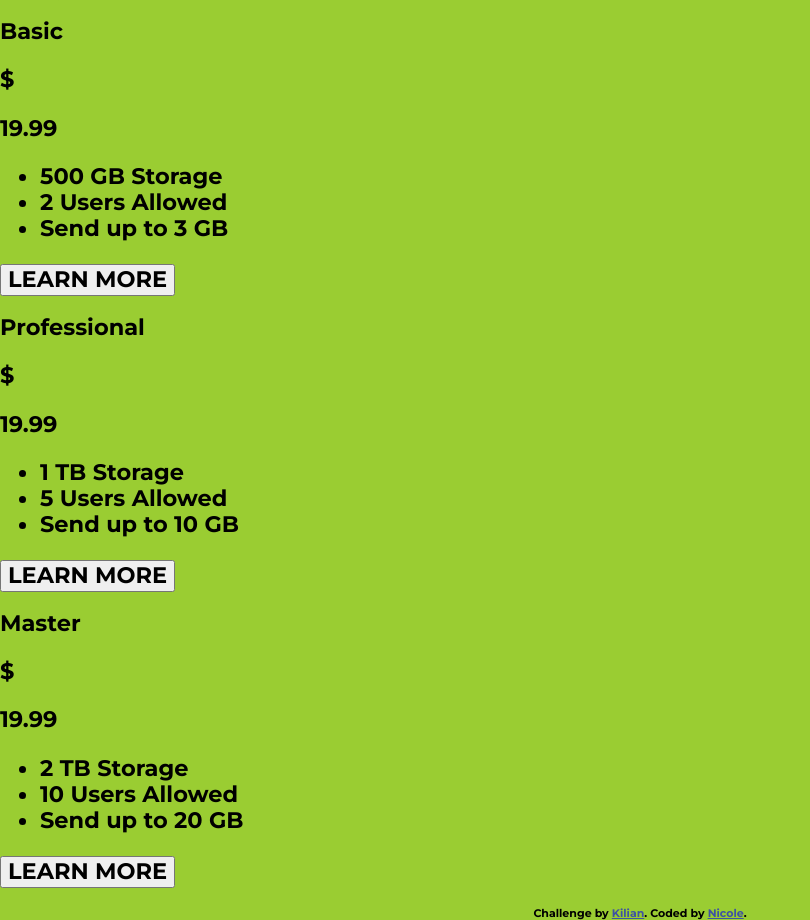
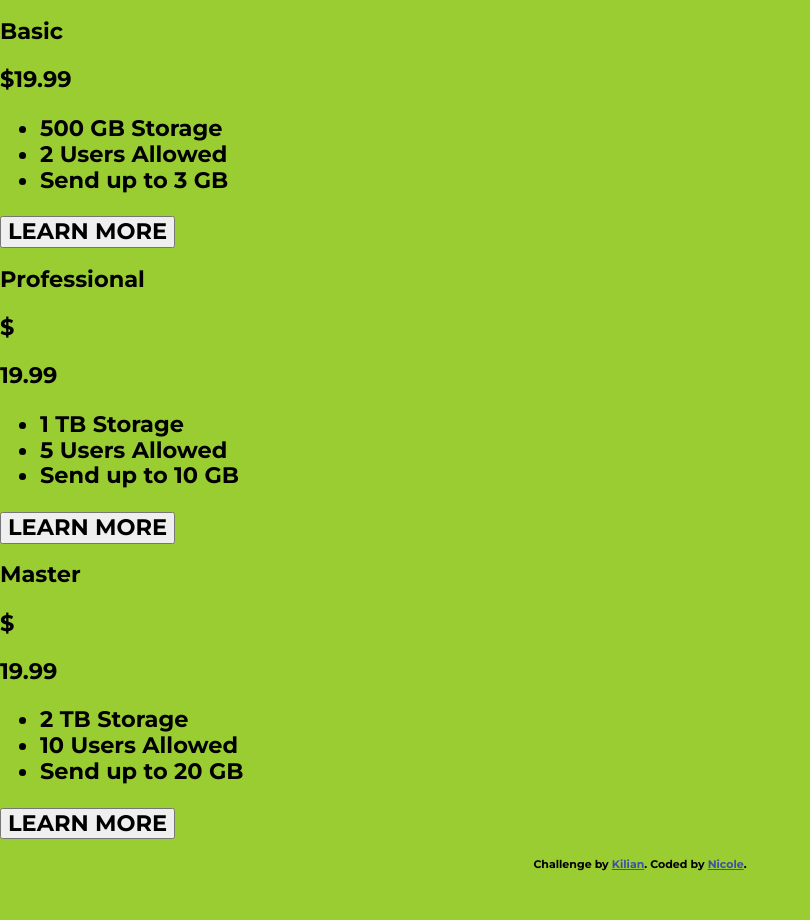
Before and after one commit to nifrischknecht/WebDev_Projects, a PHP site: page / in a window 1280 px wide. Shown: the part 156-1076 px from the top of the page, without its empty margins (0-810 px from the left). After the commit the page ends 1027 px from the top, so only its background shows below. Run offline with PHP 8.4, Linux system fonts and the light colour scheme; style sheets or scripts are compiled from the project's sources.

Commit message:
Aktualisieren von index.php

```diff
--- a/projekt_pricing/index.php
+++ b/projekt_pricing/index.php
@@ -28,10 +28,10 @@
     </header>
 
     <main>
-        <div class="offer">
-            <div class="offer__basic"> <!-- Hier startet das Angebot «Basic» -->
+        <div class="pricing__offers"> <!-- Hier starten alle Angebote (Offers) -->
+            <div class="offer"> <!-- Hier startet das Angebot «Basic» -->
                 <h2 class="offer__title">Basic<h2>
-                <p class="offer__dollar">&dollar;<p class="offer__price">19.99</p>
+                <p class="offer__dollar">&dollar;<span class="offer__price">19.99</span>
                 <ul class="offer__services">
                     <li>500 GB Storage</li>
                     <li>2 Users Allowed</li>
@@ -40,7 +40,7 @@
                 <button class="offer_btn">LEARN MORE</button>
             </div>
 
-            <div class="offer__professional--negative"> <!-- Hier startet das Angebot «Professional» -->
+            <div class="offer--negative"> <!-- Hier startet das Angebot «Professional» -->
                 <h2 class="offer__title--negative">Professional<h2>
                 <p class="offer__dollar--negative">&dollar;<p class="offer__price--negative">19.99</p>
                 <ul class="offer__services--negative">
@@ -51,7 +51,7 @@
                 <button class="offer_btn--negative">LEARN MORE</button>
             </div>
 
-            <div class="offer__master"> <!-- Hier startet das Angebot «Master» -->
+            <div class="offer"> <!-- Hier startet das Angebot «Master» -->
                 <h2 class="offer__title">Master<h2>
                 <p class="offer__dollar">&dollar;<p class="offer__price">19.99</p>
                 <ul class="offer__services">
@@ -61,7 +61,7 @@
                 </ul>
                 <button class="offer_btn">LEARN MORE</button>
             </div>
-        </div>
+        </div> <!-- Hier enden alle Angebote (Offers) -->
     </main>
 
     <footer>
```
